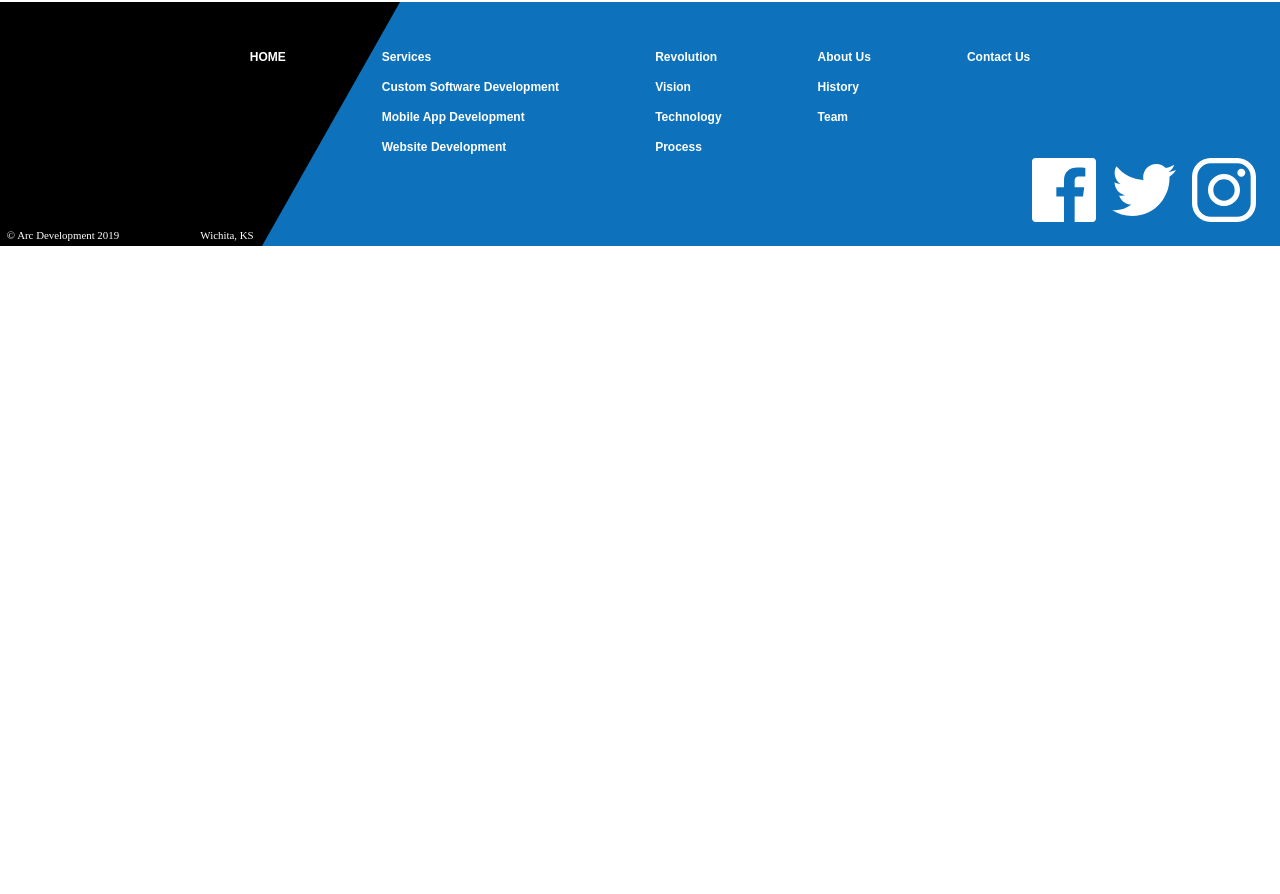
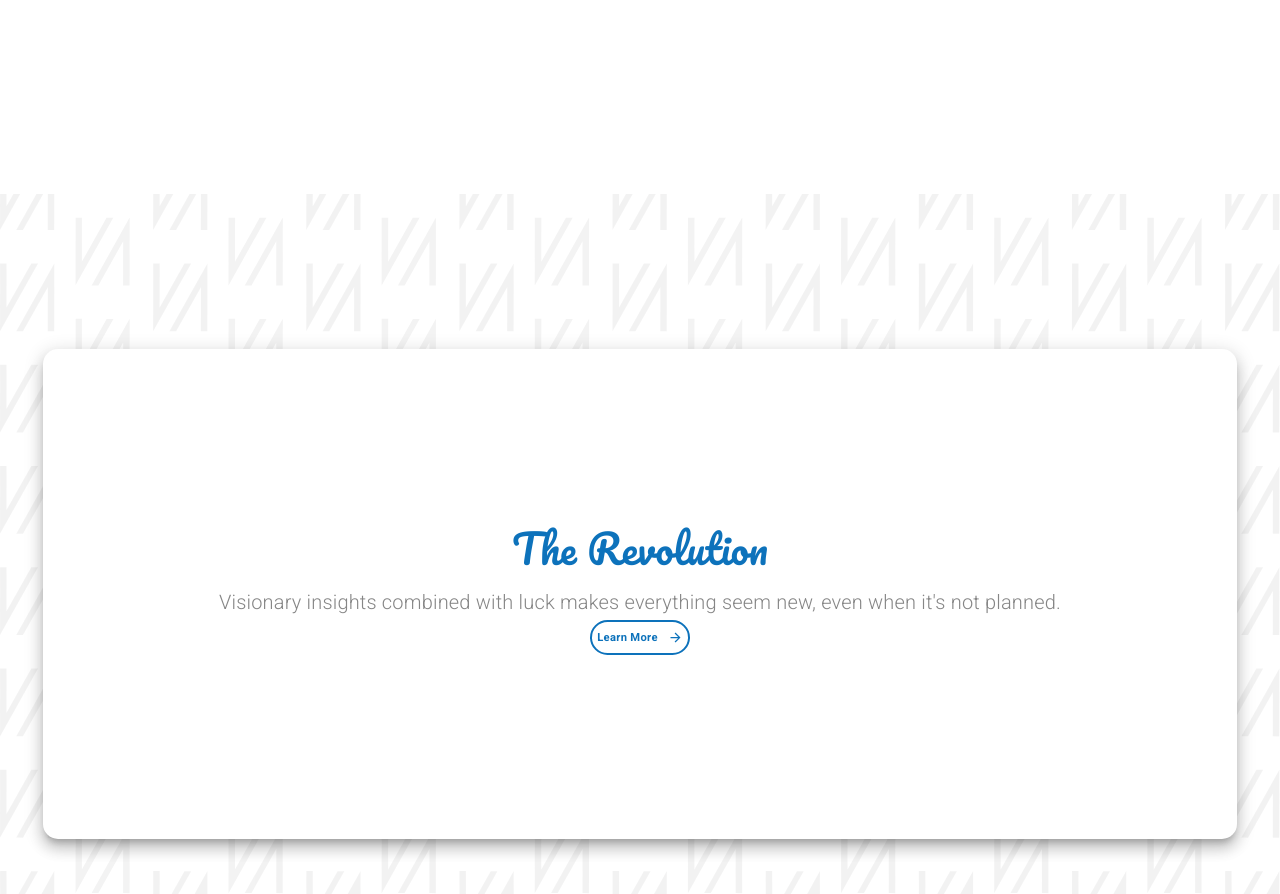
Before and after one commit to danocolombo/mui-react, a React (Create React App) app in the folder arcdevelopment/: page / in a window 1280 px wide. Shown: the part 1902-2796 px from the top of the page. Before the commit the page ends 2148 px from the top, so only its background shows below. Built offline with nearby package versions, Linux system fonts and the light colour scheme; a web font is replaced by a local one.

Commit message:
revolution card complete

```diff
--- a/arcdevelopment/src/components/LandingPage.js
+++ b/arcdevelopment/src/components/LandingPage.js
@@ -5,6 +5,8 @@
 import Grid from "@material-ui/core/Grid";
 import Button from "@material-ui/core/Button";
 import useMediaQuery from "@material-ui/core/useMediaQuery";
+import Card from "@material-ui/core/Card";
+import CardContent from "@material-ui/core/CardContent";
 
 import Typography from "@material-ui/core/Typography";
 // import animationDataOrig from "../animations/landinganimation/data";
@@ -12,6 +14,7 @@
 import customSoftwareIcon from "../assets/customSoftwareIcon.svg";
 import mobileAppsIcon from "../assets/mobileIcon.svg";
 import websitesIcon from "../assets/websiteIcon.svg";
+import revolutionBackground from "../assets/repeatingBackground.svg";
 import ButtonArrow from "./ui/ButtonArrow";
 const useStyles = makeStyles((theme) => ({
   animation: {
@@ -73,19 +76,41 @@
     color: theme.palette.common.orange,
   },
   subtitle: {
-    marginBottom: "1em"
+    marginBottom: "1em",
   },
   icon: {
     marginLeft: "2em",
     [theme.breakpoints.down("xs")]: {
-      marginLeft: 0
+      marginLeft: 0,
     },
   },
   serviceContainer: {
-      marginTop: '12em',
+    marginTop: "12em",
     [theme.breakpoints.down("xs")]: {
       padding: 25,
     },
+  },
+  revolutionBackground: {
+    backgroundImage: `url(${revolutionBackground})`,
+    backgroundPosition: "center",
+    backgroundSize: "cover",
+    backgroundRepeat: "no-repeat",
+    height: "100%",
+    width: "100%"
+  },
+  revolutionCard: {
+    position: "absolute",
+    boxShadow: theme.shadows[10],
+    borderRadius: 15,
+    padding: "10em",
+    [theme.breakpoints.down("sm")]: {
+      paddingTop: "8em",
+      paddingBottom: "8em",
+      paddingLeft: 0,
+      paddingRight: 0,
+      borderRadius: 0,
+      width: "100%"
+    }
   },
 }));
 
@@ -99,10 +124,9 @@
     autoplay: true,
     animationData: animationData,
     rendererSettings: {
-      preserveAspectRatio: 'xMidYMid slice'
-    }
+      preserveAspectRatio: "xMidYMid slice",
+    },
   };
-
 
   //   const defaultOptions = {
   //     loop: true,
@@ -166,7 +190,8 @@
             </Grid>
             <Grid sm item className={classes.animation}>
               {/* <Lottie options={defaultOptions} height={"100%"} width={"100%"} /> */}
-              <Lottie options={defaultOptions}
+              <Lottie
+                options={defaultOptions}
                 height={"100%"}
                 width={"100%"}
                 //   isStopped={this.state.isStopped}
@@ -178,8 +203,19 @@
         <Grid item>
           {" "}
           {/*============ CUSTOM SOFTWARE BLOCK ===============*/}
-          <Grid container direction="row" justify={matchesSM ? "center" : undefined} className={classes.serviceContainer}>
-            <Grid item style={{marginLeft: matchesSM ? 0 : "5em", textAlign: matchesSM ? "center" : undefined}}>
+          <Grid
+            container
+            direction="row"
+            justify={matchesSM ? "center" : undefined}
+            className={classes.serviceContainer}
+          >
+            <Grid
+              item
+              style={{
+                marginLeft: matchesSM ? 0 : "5em",
+                textAlign: matchesSM ? "center" : undefined,
+              }}
+            >
               <Typography variant="h4">Custom Software Development</Typography>
               <Typography variant="subtitle1" className={classes.subtitle}>
                 Save Energy. Save Time. Save Money!
@@ -198,21 +234,31 @@
               </Button>
             </Grid>
             <Grid item>
-              <img className={classes.icon} alt="image" src={customSoftwareIcon} />
+              <img
+                className={classes.icon}
+                alt="image"
+                src={customSoftwareIcon}
+              />
             </Grid>
           </Grid>
         </Grid>
         <Grid item>
           {" "}
           {/*============ MOBILE APP BLOCK ===============*/}
-          <Grid container direction="row" justify={matchesSM ? "center" : "flex-end"} className={classes.serviceContainer}>
-            <Grid item style={{ textAlign: matchesSM ? "center" : undefined}}>
+          <Grid
+            container
+            direction="row"
+            justify={matchesSM ? "center" : "flex-end"}
+            className={classes.serviceContainer}
+          >
+            <Grid item style={{ textAlign: matchesSM ? "center" : undefined }}>
               <Typography variant="h4">Mobile App Development</Typography>
               <Typography variant="subtitle1" className={classes.subtitle}>
                 Extend Functionality. Extend Access. Increase Engagement.
               </Typography>
               <Typography variant="subtitle1">
-                Integrate your web experience or create a standalone{matchesSM ? null : <br/>} with either platform.
+                Integrate your web experience or create a standalone
+                {matchesSM ? null : <br />} with either platform.
               </Typography>
               <Button variant="outlined" className={classes.learnButton}>
                 <span style={{ marginRight: 10 }}>Learn More</span>
@@ -223,7 +269,7 @@
                 />
               </Button>
             </Grid>
-            <Grid item style={{marginRight: matchesSM ? 0 : "5em",}}>
+            <Grid item style={{ marginRight: matchesSM ? 0 : "5em" }}>
               <img className={classes.icon} alt="image" src={mobileAppsIcon} />
             </Grid>
           </Grid>
@@ -231,8 +277,19 @@
         <Grid item>
           {" "}
           {/*============ WEBSITE BLOCK ===============*/}
-          <Grid container direction="row" justify={matchesSM ? "center" : undefined} className={classes.serviceContainer}>
-            <Grid item style={{marginLeft: matchesSM ? 0 : "5em", textAlign: matchesSM ? "center" : undefined}}>
+          <Grid
+            container
+            direction="row"
+            justify={matchesSM ? "center" : undefined}
+            className={classes.serviceContainer}
+          >
+            <Grid
+              item
+              style={{
+                marginLeft: matchesSM ? 0 : "5em",
+                textAlign: matchesSM ? "center" : undefined,
+              }}
+            >
               <Typography variant="h4">Custom Website Development</Typography>
               <Typography variant="subtitle1" className={classes.subtitle}>
                 Reach more. Discover more. Sell more.
@@ -254,6 +311,41 @@
             </Grid>
           </Grid>
         </Grid>
+        <Grid item>
+          {/*--------------- REVOLUTION SECTION --------------*/}
+          <Grid container alignItems="center" justify="center" style={{height: "50rem", marginTop: "12rem"}}>
+            <Card className={classes.revolutionCard}>
+              <CardContent>
+                <Grid
+                  container
+                  direction="column"
+                  style={{ textAlign: "center" }}
+                >
+                  <Grid item>
+                    <Typography variant="h3" gutterBottom>The Revolution</Typography>
+                  </Grid>
+                  <Grid item>
+                    <Typography variant="subtitle1">
+                      Visionary insights combined with luck makes everything
+                      seem new, even when it's not planned.
+                    </Typography>
+                    <Button variant="outlined" className={classes.learnButton}>
+                      <span style={{ marginRight: 10 }}>Learn More</span>
+                      <ButtonArrow
+                        width={15}
+                        height={15}
+                        fill={theme.palette.common.blue}
+                      />
+                    </Button>
+                  </Grid>
+                </Grid>
+              </CardContent>
+            </Card>
+            {/* background for the card contents */}
+            <div className={classes.revolutionBackground}/>
+          </Grid>
+        </Grid>
+        {/* END OF REVOLUTION BLOCK */}
       </Grid>
     </React.Fragment>
   );
```
Lines whose indentation alone changed are shown as unchanged.
